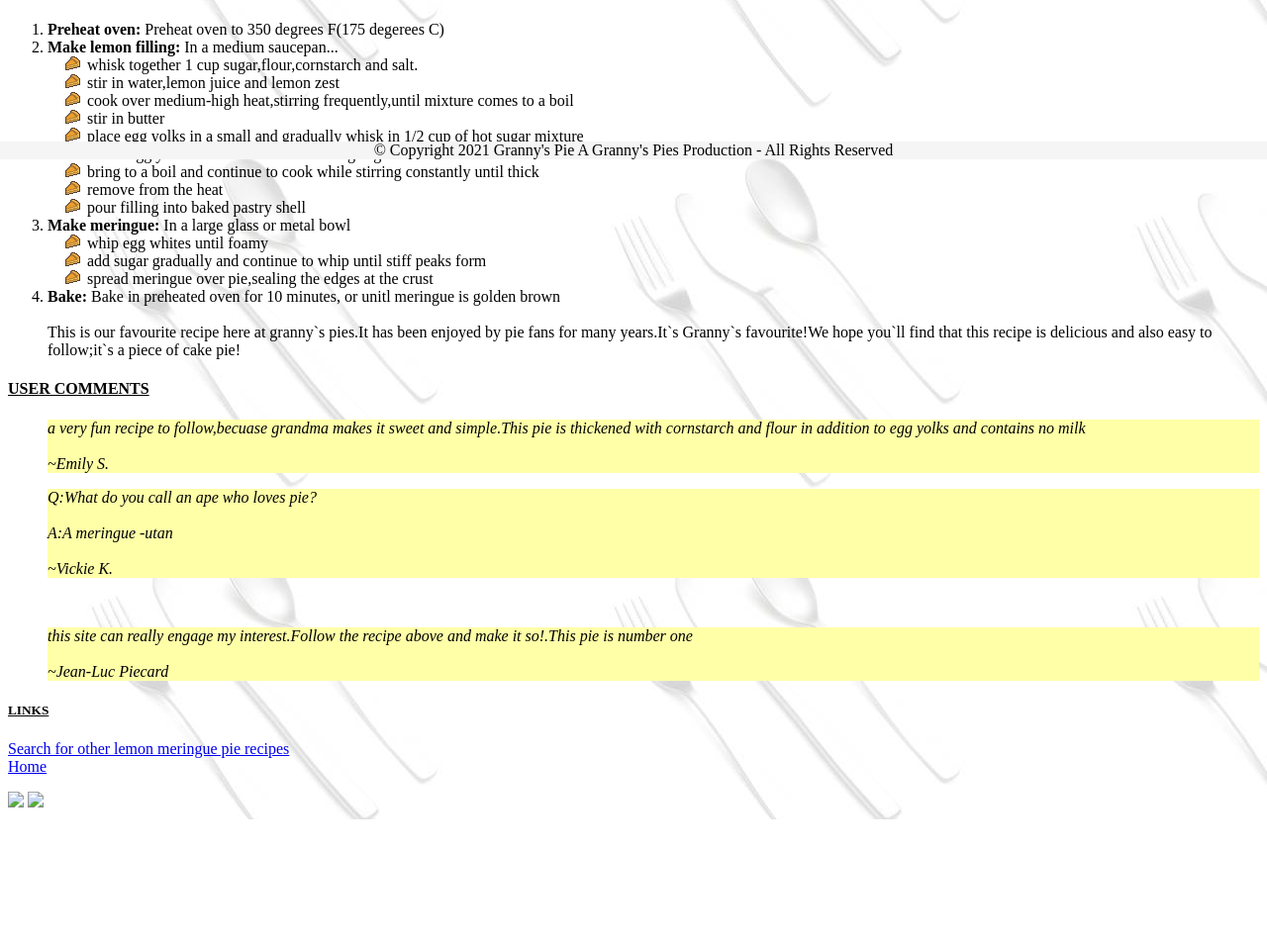
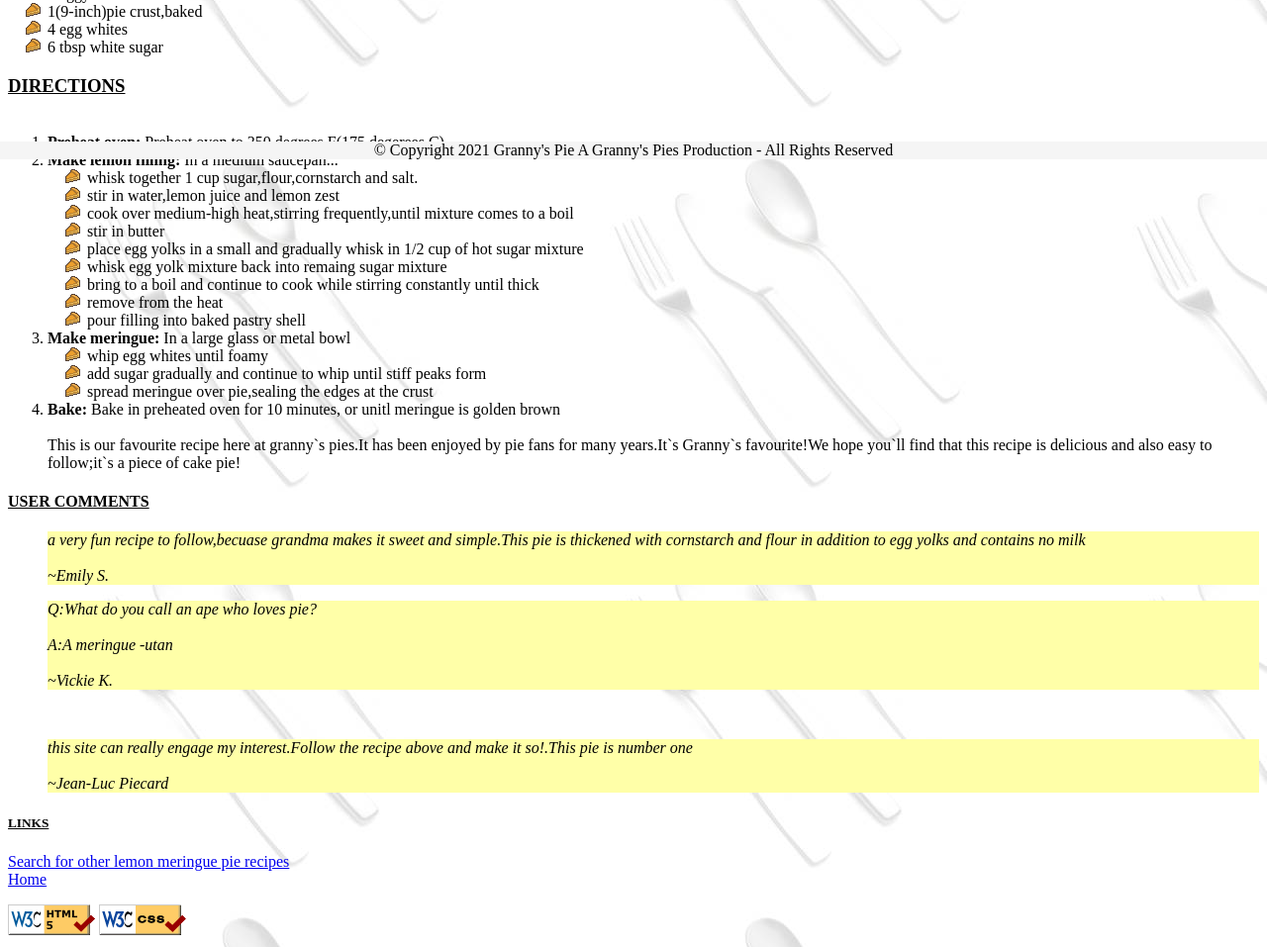
Before and after one commit to essie2183/pie-recipe, a plain HTML site: page pie.html in a window 1280 px wide. Shown: the part 639-1596 px from the top of the page at 99% size. Before the commit the page ends 1467 px from the top, so only its background shows below. Drawn offline with Linux system fonts and the light colour scheme; the site is published under a folder, as on GitHub Pages, so addresses that start at the root find nothing.

Commit message:
Update pie.html

```diff
--- a/pie.html
+++ b/pie.html
@@ -26,7 +26,7 @@
     <div>
         <h1><u>Grandma's Lemon Meringue Pie</u></h1>
         <br class="heading 1">
-        <img src="/pie.jpg" width="120px" height="auto" alt="">
+        <img src="pie.jpg" width="120px" height="auto" alt="">
         <ul>
             <ul>One 9-inch pie</ul>
             <ul>30 Min - Prep time</ul>
@@ -147,8 +147,8 @@
     <div class="footer">
             <p6>© Copyright 2021 Granny's Pie A Granny's Pies Production - All Rights Reserved</p6>
     </div>
-    <a href=" http://validator.w3.org/check?url=referer"><img src="/w3c-html.png"></a>
-    <a href="http://jigsaw.w3.org/css-validator/check/referer"><img src="/w3c-css.png"></a>
+    <a href=" http://validator.w3.org/check?url=referer"><img src="w3c-html.png"></a>
+    <a href="http://jigsaw.w3.org/css-validator/check/referer"><img src="w3c-css.png"></a>
 
 
 </body>
```
